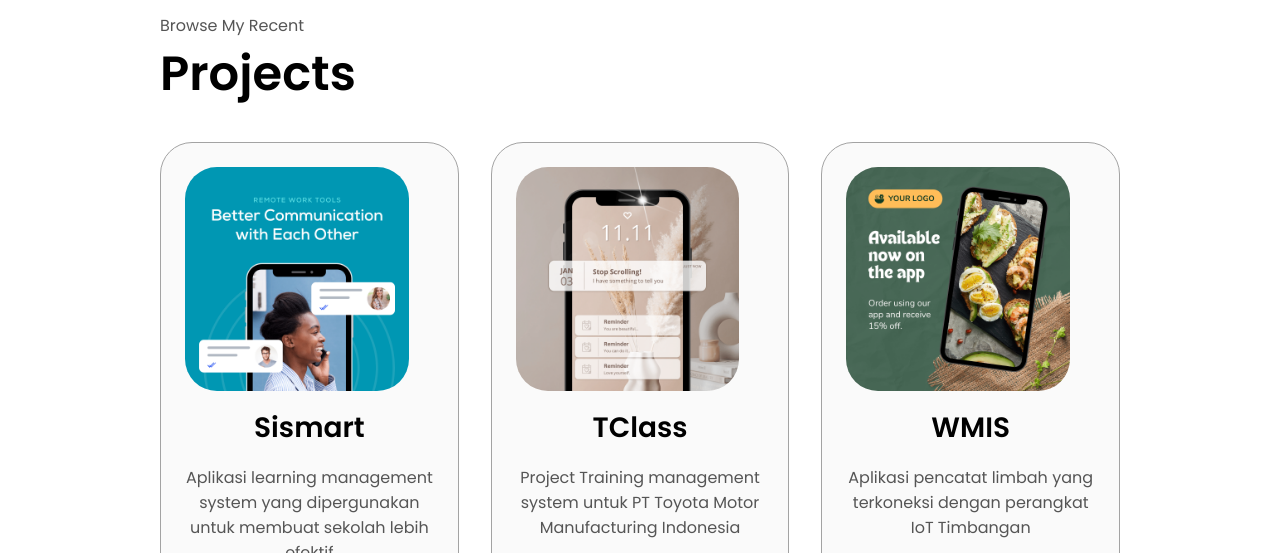
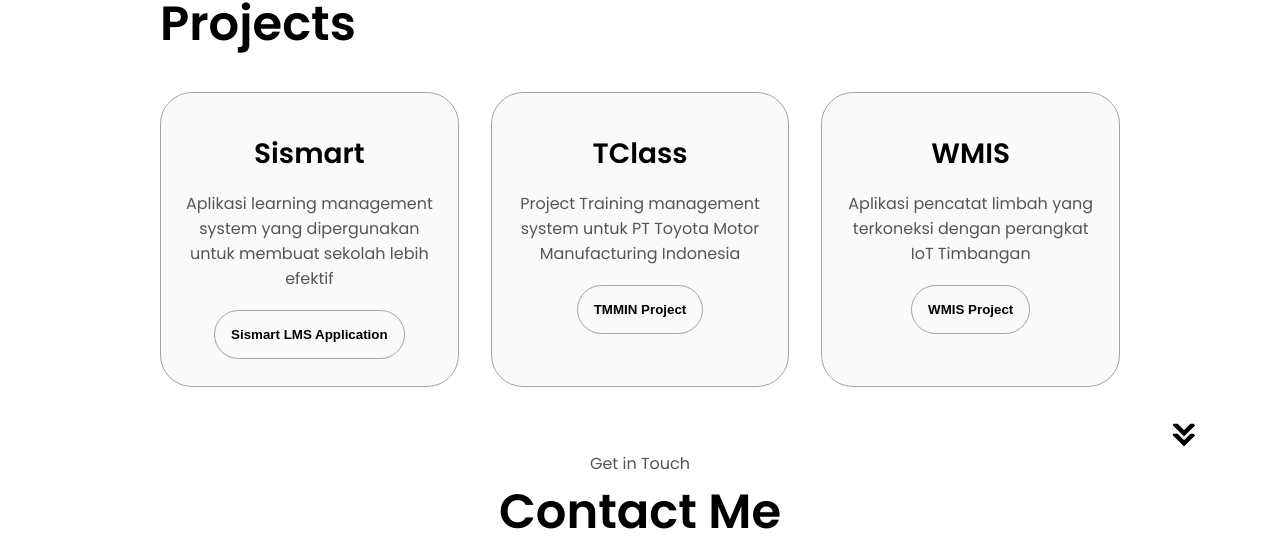
Before and after one commit to dataforte10/html-css-js-portfolio-tutorial-2-main, a plain HTML site: page index.html in a window 1280 px wide. Shown: the part 2501-3054 px from the top of the page. Drawn offline with Linux system fonts and the light colour scheme.

Commit message:
Disable picture in experience section

```diff
--- a/index.html
+++ b/index.html
@@ -189,86 +189,7 @@
         onclick="location.href='./#projects'"
       />
     </section>
-    <!-- <section id="job-exp">
-      <p class="section__text__p1">Browse My Recent</p>
-      <h1 class="title">JOBS</h1>
-      <div class="experience-details-container">
-        <div class="about-containers">
-          <div class="details-container color-container">
-            <div class="article-container">
 
-              <img
-                src="./assets/project-1.png"
-                alt="Project 1"
-                class="project-img"
-              />
-            </div>
-            <h2 class="experience-sub-title project-title">Hilotech </h2>
-
-            <div class="text-container">
-              <p>PT Hilotech Karya Anak Indonesia</p>
-              <p>2018-2021</p>
-
-            </div>
-            <div class="btn-container">
-              <button
-                class="btn btn-color-2 project-btn"
-                onclick="window.open('https://cek.notion.site/Sismart-Aplikasi-LMS-sekolah-d365562698e4422b9c257a087570989c')"
-              >
-                Sismart LMS Application
-              </button>
-            </div>
-          </div>
-          <div class="details-container color-container">
-            <div class="article-container">
-              <img
-                src="./assets/project-2.png"
-                alt="Project 2"
-                class="project-img"
-              />
-            </div>
-            <h2 class="experience-sub-title project-title">TClass</h2>
-            <p>Project Training management system untuk PT Toyota Motor Manufacturing Indonesia</p>
-            <div class="btn-container">
-              <button
-                class="btn btn-color-2 project-btn"
-                onclick="window.open('https://cek.notion.site/Toyota-Aplikasi-Training-management-system-12ff83b6bf59482796b282e367b5aefb?pvs=4')"
-              >
-                TMMIN Project
-              </button>
-            </div>
-          </div>
-          <div class="details-container color-container">
-            <div class="article-container">
-              <img
-                src="./assets/project-3.png"
-                alt="Project 3"
-                class="project-img"
-              />
-            </div>
-            <h2 class="experience-sub-title project-title">WMIS</h2>
-            <p>Aplikasi pencatat limbah yang terkoneksi dengan perangkat IoT Timbangan</p>
-            <div class="btn-container">
-              <button
-                class="btn btn-color-2 project-btn"
-                onclick="window.open('https://cek.notion.site/Sismart-Aplikasi-LMS-sekolah-d365562698e4422b9c257a087570989c')"
-              >
-                WMIS Project
-              </button>
-            </div>
-          </div>
-        </div>
-      </div>
-      <img
-        src="./assets/arrow.png"
-        alt="Arrow icon"
-        class="icon arrow"
-        onclick="location.href='./#contact'"
-      />
-
-    </section> -->
-
-    <br /><br />
     <section id="projects">
       <p class="section__text__p">Browse My Recent</p>
       <h1 class="title_left">Projects</h1>
@@ -276,11 +197,11 @@
         <div class="about-containers">
           <div class="details-container color-container">
             <div class="article-container">
-              <img
+              <!-- <img
                 src="./assets/project-1.png"
                 alt="Project 1"
                 class="project-img"
-              />
+              /> -->
             </div>
             <h2 class="experience-sub-title project-title">Sismart</h2>
             <div class="text-container">
@@ -300,11 +221,11 @@
           </div>
           <div class="details-container color-container">
             <div class="article-container">
-              <img
+              <!-- <img
                 src="./assets/project-2.png"
                 alt="Project 2"
                 class="project-img"
-              />
+              /> -->
             </div>
             <h2 class="experience-sub-title project-title">TClass</h2>
             <p>
@@ -322,11 +243,11 @@
           </div>
           <div class="details-container color-container">
             <div class="article-container">
-              <img
+              <!-- <img
                 src="./assets/project-3.png"
                 alt="Project 3"
                 class="project-img"
-              />
+              /> -->
             </div>
             <h2 class="experience-sub-title project-title">WMIS</h2>
             <p>
```
